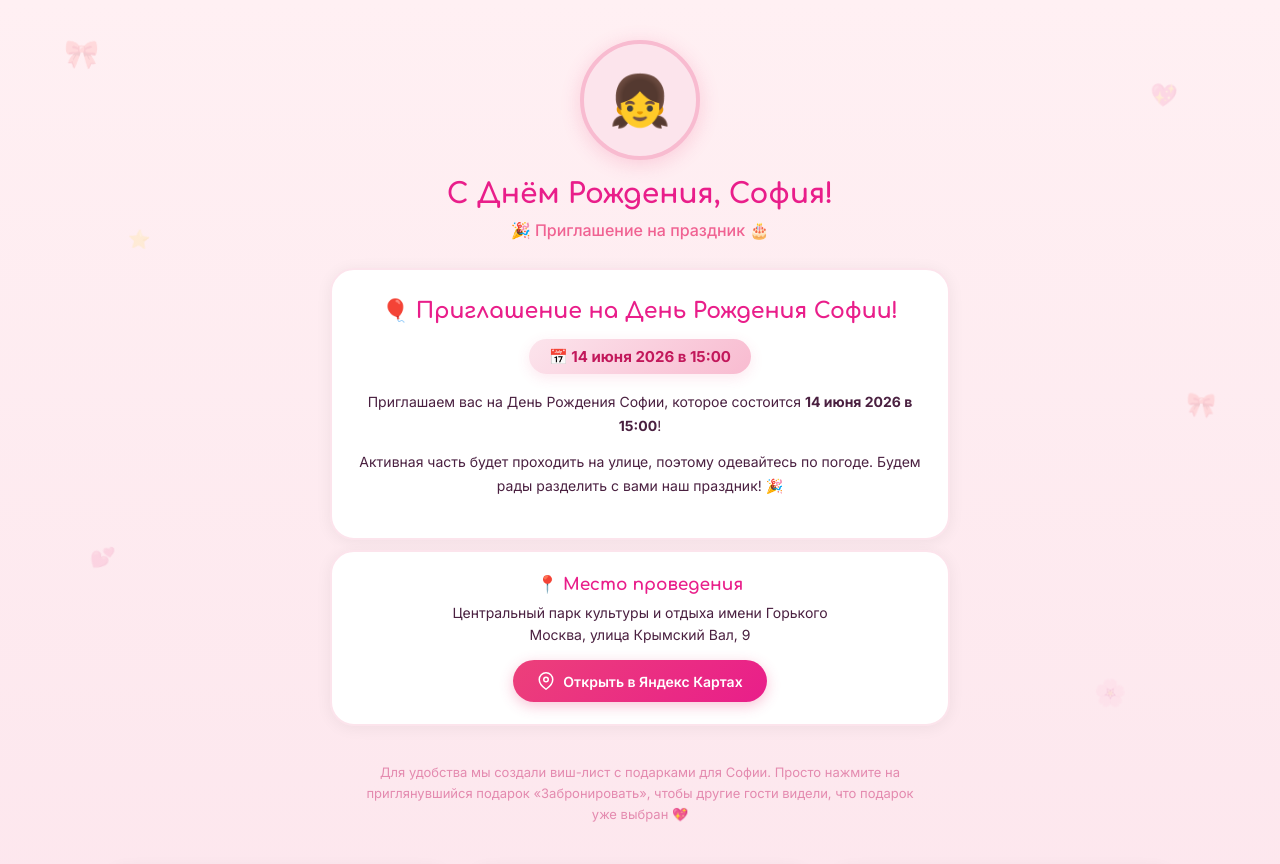
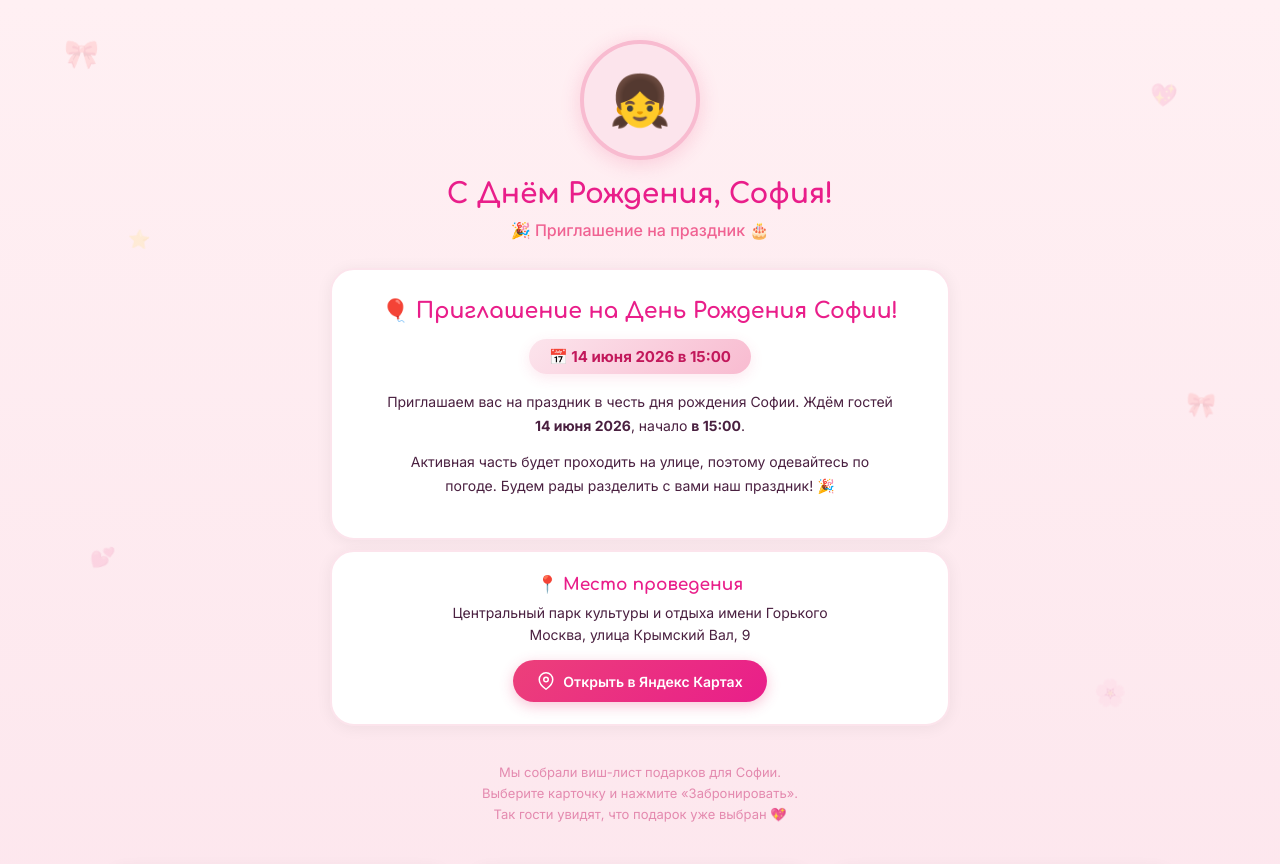
Before and after one commit to polishakarimova/amelia-dr, a plain HTML site: page index.html in a window 1280 px wide. Shown: the top 864 px of the page. Drawn offline with Linux system fonts and the light colour scheme; grey boxes are pictures that could not be loaded.

Commit message:
Improve wishlist text wrapping

```diff
--- a/index.html
+++ b/index.html
@@ -81,6 +81,7 @@
       color: #e91e8a;
       margin-bottom: 8px;
       line-height: 1.3;
+      text-wrap: balance;
     }
 
     .header .subtitle {
@@ -415,12 +416,15 @@
       font-size: 22px;
       color: #e91e8a;
       margin-bottom: 16px;
+      text-wrap: balance;
     }
     .invitation p {
       font-size: 14px;
       color: #4a2040;
       line-height: 1.7;
-      margin-bottom: 12px;
+      max-width: 510px;
+      margin: 0 auto 12px;
+      text-wrap: pretty;
     }
     .invitation .date-badge {
       display: inline-flex;
@@ -437,6 +441,7 @@
       cursor: pointer;
       font-family: 'Inter', sans-serif;
       box-shadow: 0 4px 14px rgba(236, 64, 122, 0.12);
+      white-space: nowrap;
     }
     .calendar-wrap {
       position: relative;
@@ -534,7 +539,10 @@
       font-size: 13px;
       color: #e48aaf;
       line-height: 1.6;
+      text-wrap: pretty;
     }
+    .wishlist-hint span { display: block; }
+    .nowrap { white-space: nowrap; }
 
   </style>
 </head>
@@ -569,7 +577,8 @@
       </div>
     </div>
     <p>
-      Приглашаем вас на День Рождения Софии, которое состоится <strong>14 июня 2026 в 15:00</strong>!
+      Приглашаем вас на праздник в честь дня рождения Софии.
+      Ждём гостей <strong class="nowrap">14 июня 2026</strong>, начало <strong class="nowrap">в 15:00</strong>.
     </p>
     <p>
       Активная часть будет проходить на улице, поэтому одевайтесь по погоде. Будем рады разделить с вами наш праздник! 🎉
@@ -591,7 +600,9 @@
 
   <!-- Wishlist hint -->
   <div class="wishlist-hint">
-    Для удобства мы создали виш-лист с подарками для Софии. Просто нажмите на приглянувшийся подарок «Забронировать», чтобы другие гости видели, что подарок уже выбран 💖
+    <span>Мы собрали виш-лист подарков для Софии.</span>
+    <span>Выберите карточку и нажмите «Забронировать».</span>
+    <span>Так гости увидят, что подарок уже выбран 💖</span>
   </div>
 
   <!-- Gifts -->
```
